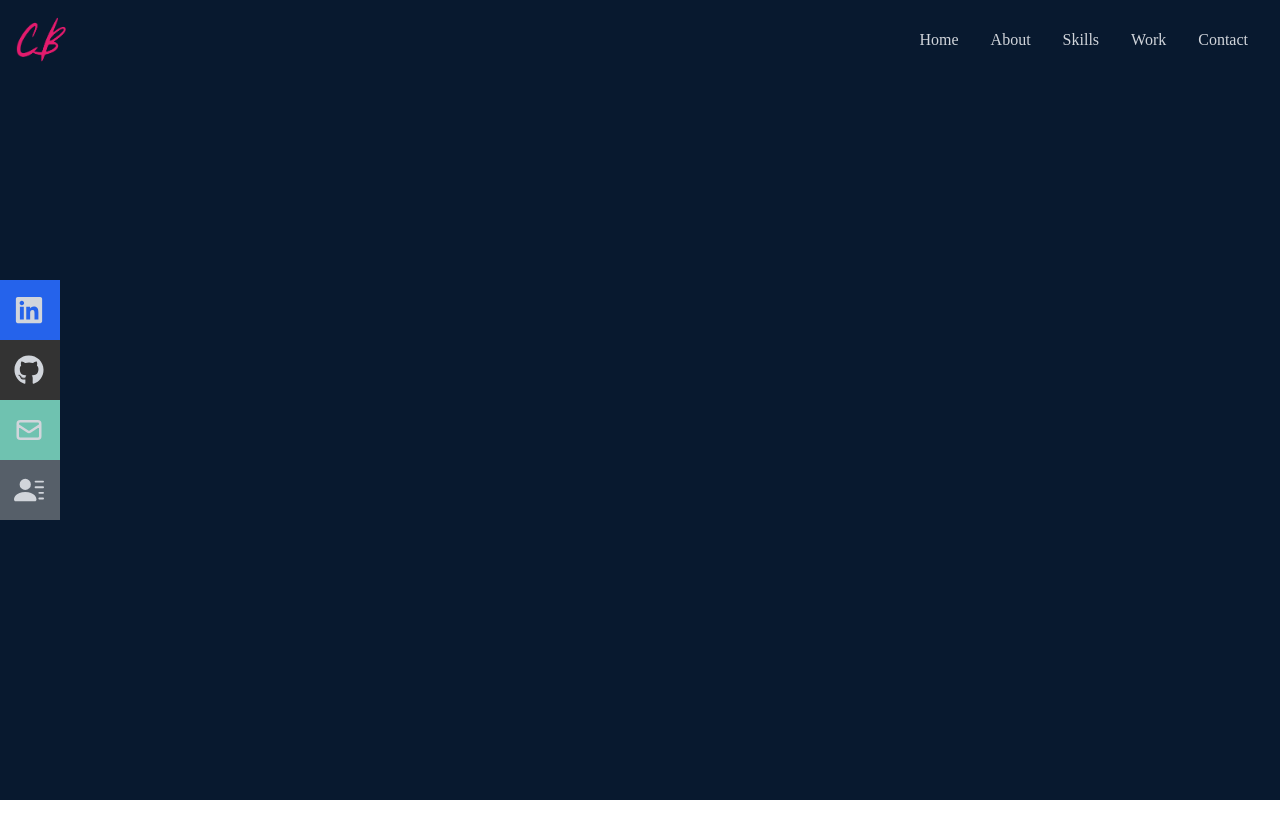
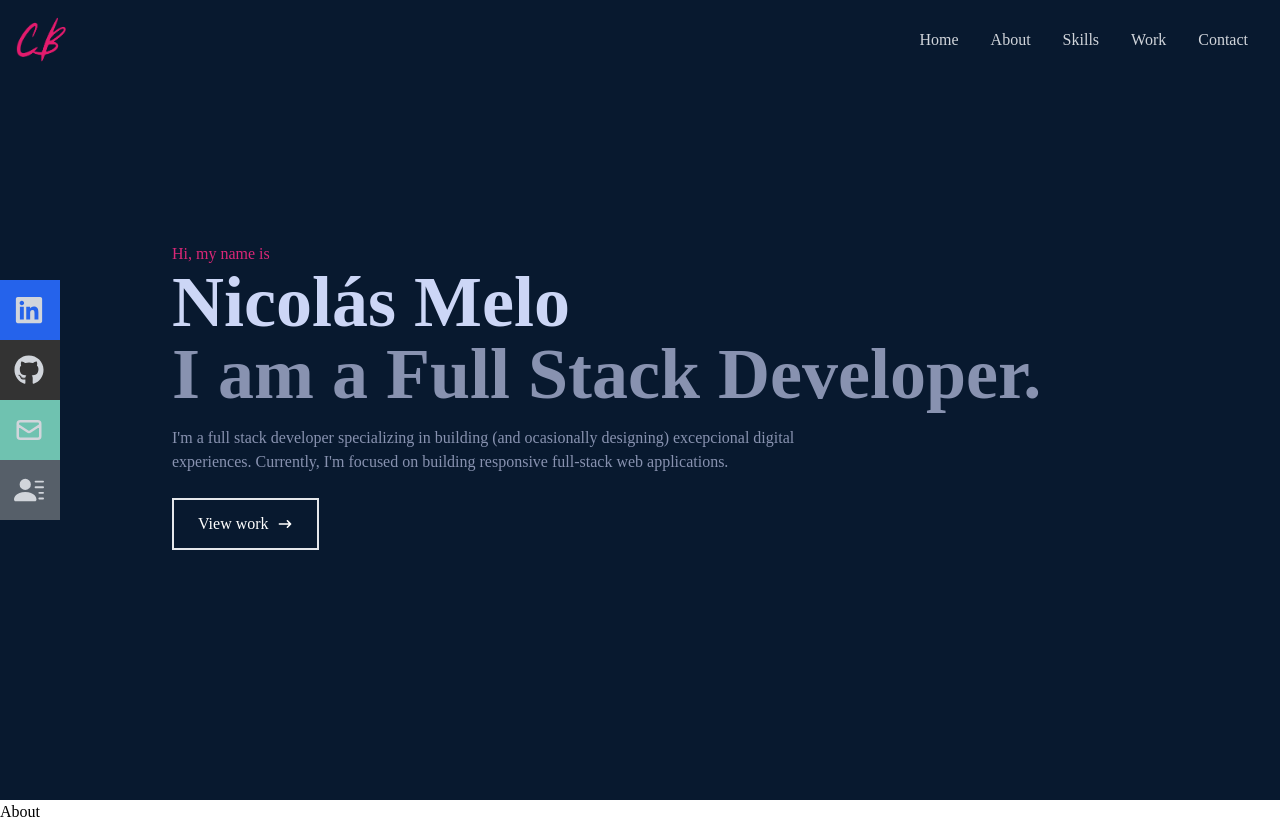
Before and after one commit to Nimero09/React-Tailwind-Portfolio, a React (Create React App) app: page / in a window 1280 px wide. Before the commit the page ends 800 px from the top, so only its background shows below. Built offline with nearby package versions, Linux system fonts and the light colour scheme.

Commit message:
Home component

```diff
--- a/src/App.js
+++ b/src/App.js
@@ -1,11 +1,13 @@
 import Navbar from "./components/navbar";
 import Home from "./components/home";
+import About from "./components/about";
 
 function App() {
   return (
     <div>
       <Navbar />
       <Home />
+      <About />
     </div>
   );
 }
--- /dev/null
+++ b/src/components/about.jsx
@@ -0,0 +1,11 @@
+import React from 'react';
+
+const About = () => {
+    return (
+        <div>
+            <h1>About</h1>
+        </div>
+    )
+}
+
+export default About;
--- a/src/components/home.jsx
+++ b/src/components/home.jsx
@@ -3,8 +3,21 @@
 
 const Home = () => {
     return (
-        <div className="w-full h-screen bg-[#08192f]">
-            <h1>Home</h1>
+        <div name="home" className="w-full h-screen bg-[#08192f]">
+            {/* Container */}
+            <div className="max-w-[1000px] mx-auto px-8 flex flex-col justify-center h-full">
+                <p className="text-pink-600 ">Hi, my name is</p>
+                <h1 className="text-4xl sm:text-7xl font-bold text-[#ccd6f6]">Nicolás Melo</h1>
+                <h2 className="text-4xl sm:text-7xl font-bold text-[#8892b0]">I am a Full Stack Developer.</h2>
+                <p className="text-[#8892b0] py-4 max-w-[700px]">I'm a full stack developer specializing in building (and ocasionally designing) excepcional digital experiences. Currently, I'm focused on building responsive full-stack web applications.</p>
+                <div>
+                    <button className="text-white border-2 group px-6 py-3 my-2 flex items-center hover:bg-pink-600 hover:border-pink-600 ">View work
+                    <span className="group-hover:rotate-90 duration-300">
+                        <HiArrowNarrowRight className="ml-2" />
+                    </span>
+                     </button>
+                </div>
+            </div>
         </div>
     );
 };
```
